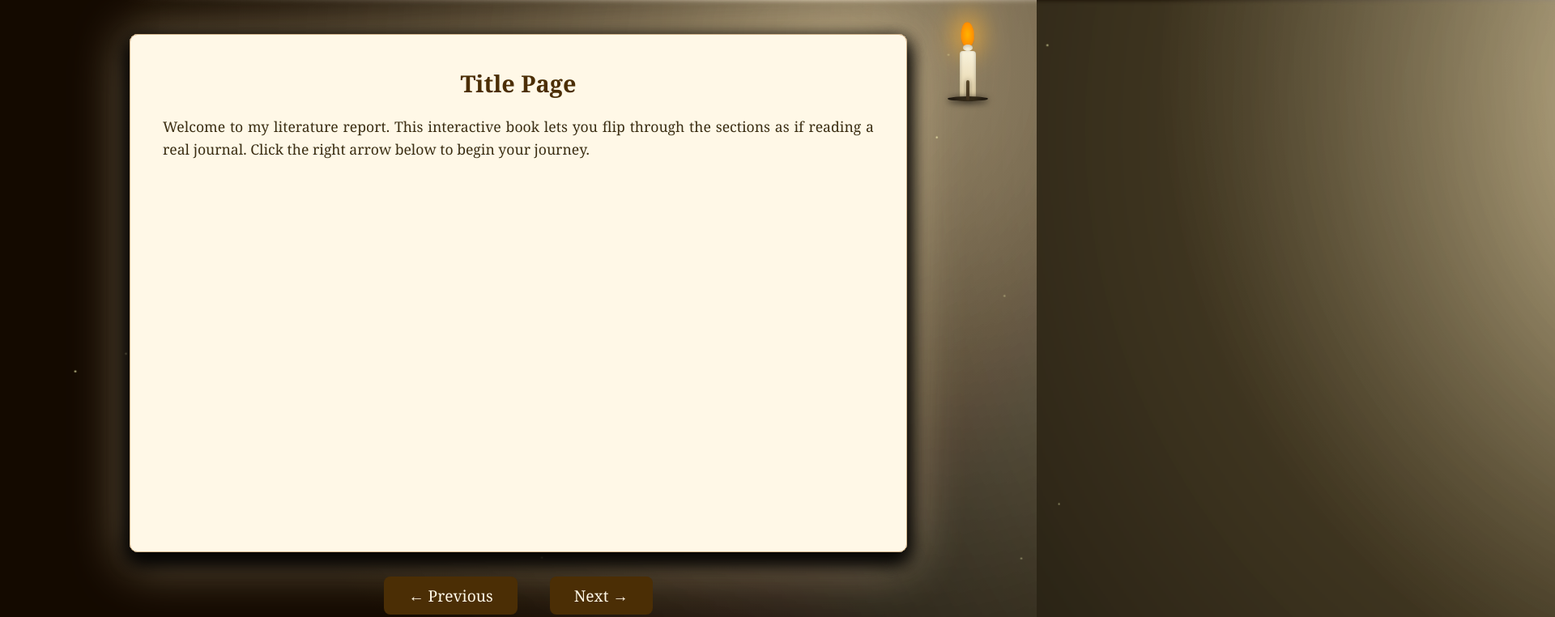
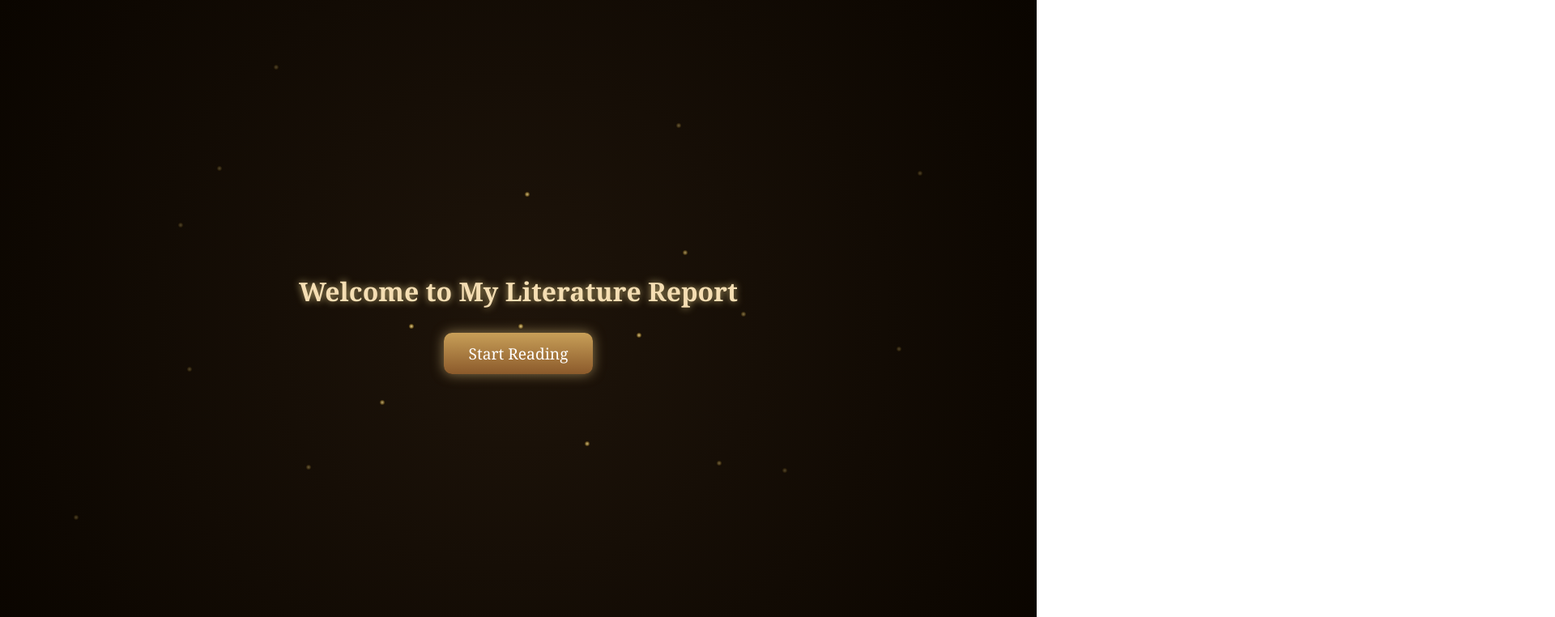
Before and after one commit to RaRstore153/pagesss, a plain HTML site: page index.html in a window 1280 px wide. Shown: the top 762 px of the page at 81% size, 1920 px wide, since content can reach past the window. Drawn offline with Linux system fonts and the light colour scheme.

Commit message:
Update index.html

```diff
--- a/index.html
+++ b/index.html
@@ -2,8 +2,8 @@
 <html lang="en">
 <head>
 <meta charset="UTF-8" />
-  <meta name="viewport" content="width=device-width, initial-scale=1.0" />
-  <title>Literature Report</title>
+<meta name="viewport" content="width=device-width,initial-scale=1.0" />
+<title>Literature Report – Welcome</title>
 <style>
 * {
   margin: 0;
@@ -15,291 +15,261 @@
 body {
   height: 100vh;
   width: 100vw;
-      display: flex;
-      flex-direction: column;
-      justify-content: center;
-      align-items: center;
-      background: radial-gradient(circle at 80% 10%, rgba(255,210,130,0.3) 0%, rgba(20,10,0,1) 70%);
+  background: radial-gradient(circle at center, rgba(30, 20, 10, 1) 0%, rgba(10, 5, 0, 1) 100%);
   overflow: hidden;
+  color: #f5deb3;
   position: relative;
-      transition: background 1s ease;
 }
 
-    /* Candle glow overlay */
-    .candle-glow {
-      position: absolute;
-      top: 0;
-      left: 0;
-      width: 200vw;
-      height: 200vh;
+/* --- FIRELIES --- */
+.firefly {
+  position: fixed;
+  width: 6px;
+  height: 6px;
+  background: radial-gradient(circle, rgba(255, 230, 150, .9) 0%, rgba(255, 200, 60, .3) 60%, transparent 100%);
+  border-radius: 50%;
   pointer-events: none;
-      background: radial-gradient(circle at 85% 10%, rgba(255, 230, 150, 0.35) 0%, rgba(0, 0, 0, 0.9) 70%);
-      mix-blend-mode: lighten;
-      animation: glowFlicker 2s infinite ease-in-out alternate;
-      z-index: 0;
+  z-index: 1;
+  opacity: 0.5;
+  transition: opacity 0.5s, transform 1s ease;
+  filter: blur(0.6px);
 }
 
-    @keyframes glowFlicker {
-      0% { opacity: 0.8; filter: blur(0px); }
-      50% { opacity: 1; filter: blur(3px); }
-      100% { opacity: 0.7; filter: blur(1px); }
+/* --- LOADING SCREEN --- */
+#loading-screen {
+  position: fixed;
+  inset: 0;
+  display: flex;
+  align-items: center;
+  justify-content: center;
+  background: transparent;
+  transition: opacity 1s ease;
+  z-index: 5;
+}
+.candle-container {
+  position: relative;
+  width: 80px;
+  height: 140px;
+  animation: rotateCandle 2s linear infinite;
+  transform-origin: center;
+}
+@keyframes rotateCandle {
+  from { transform: rotate(0deg); }
+  to { transform: rotate(-360deg); }
+}
+.candle-flame {
+  position: absolute;
+  top: -25px;
+  left: 50%;
+  width: 20px;
+  height: 30px;
+  transform: translateX(-50%);
+  background: radial-gradient(ellipse at center, #ffb300 0%, #ff8c00 70%, rgba(255,140,0,0) 80%);
+  border-radius: 50% 50% 35% 35%;
+  animation: flicker .15s infinite;
+  box-shadow: 0 0 30px 10px rgba(255,180,50,.7);
+}
+@keyframes flicker {
+  0% { transform: translateX(-50%) scale(1,1.05) rotate(1deg); opacity:.95; }
+  50% { transform: translateX(-50%) scale(.9,1.1) rotate(-2deg); opacity:1; }
+  100% { transform: translateX(-50%) scale(1,1.05) rotate(1deg); opacity:.9; }
+}
+.candle-wick {
+  position: absolute;
+  top: 5px;
+  left: 50%;
+  transform: translateX(-50%);
+  width: 3px;
+  height: 10px;
+  background: #2b2b2b;
+}
+.candle-body {
+  position: absolute;
+  bottom: 15px;
+  left: 50%;
+  transform: translateX(-50%);
+  width: 40px;
+  height: 90px;
+  background: linear-gradient(to bottom, #f8f2dc 0%, #e5d1a4 100%);
+  border-radius: 5px;
+  box-shadow: inset 0 -2px 4px rgba(0,0,0,.3);
+}
+.candle-body::after {
+  content: "";
+  position: absolute;
+  top: -10px;
+  left: 8px;
+  width: 24px;
+  height: 10px;
+  background: #f8f2dc;
+  border-radius: 50%;
+  box-shadow: inset 0 2px 4px rgba(0,0,0,.2);
+}
+.candle-holder {
+  position: absolute;
+  bottom: 0;
+  left: 50%;
+  transform: translateX(-50%);
+  width: 80px;
+  height: 12px;
+  background: radial-gradient(circle at center, #3a2f1c 0%, #1b150d 100%);
+  border-radius: 50%;
+  box-shadow: 0 2px 8px rgba(0,0,0,.8);
+}
+.candle-holder::after {
+  content: "";
+  position: absolute;
+  top: -25px;
+  left: 38px;
+  width: 4px;
+  height: 30px;
+  background: linear-gradient(to bottom, #5c4a2b, #3b2d1a);
+  border-radius: 2px;
 }
 
-    /* Candle */
-    .candle {
-      position: absolute;
-      top: 30px;
-      right: 60px;
+/* --- START SCREEN --- */
+#start-screen {
+  position: fixed;
+  inset: 0;
+  background: transparent;
   display: flex;
   flex-direction: column;
   align-items: center;
-      z-index: 10;
+  justify-content: center;
+  opacity: 0;
+  pointer-events: none;
+  transition: opacity 1s ease;
+  z-index: 3;
+}
+#start-screen.visible {
+  opacity: 1;
+  pointer-events: auto;
 }
 
-    .flame {
-      width: 18px;
-      height: 28px;
-      background: radial-gradient(ellipse at center, #ffb300 0%, #ff8c00 70%, rgba(255,140,0,0) 80%);
-      border-radius: 50% 50% 35% 35%;
-      animation: flicker 0.15s infinite;
-      box-shadow: 0 0 30px 10px rgba(255,180,50,0.7);
-      transform-origin: bottom center;
+h1 {
+  font-size: 2rem;
+  margin-bottom: 30px;
+  text-align: center;
+  color: #f5deb3;
+  text-shadow: 0 0 10px rgba(255,230,150,.7);
 }
 
-    .wick {
-      width: 2px;
-      height: 10px;
-      background: #2b2b2b;
-      margin-top: -5px;
+button {
+  background: linear-gradient(180deg, #c89f58, #8b5a2b);
+  border: none;
+  color: #fff;
+  padding: 12px 30px;
+  font-size: 1.2rem;
+  cursor: pointer;
+  border-radius: 10px;
+  box-shadow: 0 0 15px rgba(255,223,150,.5);
+  transition: all .3s ease;
 }
-
-    .candle-body {
-      width: 20px;
-      height: 60px;
-      background: linear-gradient(to bottom, #f8f2dc 0%, #e5d1a4 100%);
-      border-radius: 4px;
-      box-shadow: inset 0 -2px 4px rgba(0,0,0,0.3);
-      position: relative;
-    }
-
-    .candle-body::after {
-      content: "";
-      position: absolute;
-      top: -8px;
-      left: 4px;
-      width: 12px;
-      height: 8px;
-      background: #f8f2dc;
-      border-radius: 50%;
-      box-shadow: inset 0 2px 4px rgba(0,0,0,0.2);
-    }
-
-    /* Candle pierce effect (holder) */
-    .candle-holder {
-      width: 50px;
-      height: 6px;
-      background: radial-gradient(circle at center, #3a2f1c 0%, #1b150d 100%);
-      border-radius: 50%;
-      margin-top: -4px;
-      position: relative;
-      box-shadow: 0 2px 8px rgba(0,0,0,0.8);
-    }
-
-    .candle-holder::after {
-      content: "";
-      position: absolute;
-      top: -20px;
-      left: 23px;
-      width: 4px;
-      height: 25px;
-      background: linear-gradient(to bottom, #5c4a2b, #3b2d1a);
-      border-radius: 2px;
-      box-shadow: 0 0 6px rgba(0,0,0,0.5);
-    }
-
-    @keyframes flicker {
-      0%   { transform: scale(1, 1.05) rotate(1deg); opacity: 0.95; }
-      50%  { transform: scale(0.9, 1.1) rotate(-2deg); opacity: 1; }
-      100% { transform: scale(1, 1.05) rotate(1deg); opacity: 0.9; }
-    }
-
-    /* Book */
-    .book {
-      position: relative;
-      width: 75vw;
-      height: 80vh;
-      perspective: 2000px;
-      z-index: 2;
-      filter: drop-shadow(0 0 30px rgba(255, 230, 180, 0.4));
-    }
-
-    .page {
-      position: absolute;
-      width: 100%;
-      height: 100%;
-      background: #fff8e7;
-      box-shadow: 0 10px 25px rgba(0, 0, 0, 0.5);
-      transform-origin: left;
-      transition: transform 1s;
-      border: 1px solid #d2b48c;
-      padding: 40px;
-      overflow: hidden;
-      border-radius: 10px;
-    }
-
-    .page h1 {
-      font-size: 1.8em;
-      margin-bottom: 20px;
-      color: #4b2e05;
-      text-align: center;
-    }
-
-    .page p {
-      font-size: 1.1em;
-      color: #3a2d12;
-      line-height: 1.6em;
-      text-align: justify;
-    }
-
-    .controls {
-      display: flex;
-      justify-content: center;
-      gap: 40px;
-      margin-top: 30px;
-      z-index: 3;
-    }
-
-    .btn {
-      background: #4b2e05;
-      color: #fff8e7;
-      border: none;
-      font-size: 1.2em;
-      padding: 10px 30px;
-      cursor: pointer;
-      border-radius: 8px;
-      transition: background 0.3s, transform 0.2s;
-    }
-
-    .btn:hover {
-      background: #6b4010;
+button:hover {
+  background: linear-gradient(180deg, #e3b75f, #a96c31);
+  box-shadow: 0 0 25px rgba(255,223,150,.7);
   transform: scale(1.05);
 }
 
-    .hidden {
-      opacity: 0;
-      transition: opacity 0.3s;
+/* --- Zoom In Animation for Button --- */
+.zoom-in-animation {
+  transform-origin: center center;
+  animation: zoomButton 0.8s ease forwards;
 }
 
-    /* Floating dust particles */
-    .particle {
-      position: absolute;
-      background: radial-gradient(circle, rgba(255,255,200,0.9) 0%, rgba(255,255,150,0.2) 70%, transparent 100%);
-      border-radius: 50%;
-      width: 3px;
-      height: 3px;
-      pointer-events: none;
-      z-index: 1;
-      animation: floatDust 10s linear infinite;
+@keyframes zoomButton {
+  0% { transform: scale(1); opacity: 1; }
+  50% { transform: scale(1.5); opacity: 1; }
+  100% { transform: scale(1); opacity: 0; }
 }
 
-    @keyframes floatDust {
-      0% { transform: translate(0, 0) scale(1); opacity: 0.2; }
-      50% { transform: translate(100px, -150px) scale(1.2); opacity: 1; }
-      100% { transform: translate(200px, -300px) scale(0.8); opacity: 0; }
+/* Fade out for loading */
+.fade-out {
+  opacity: 0;
+  transition: opacity 1s ease;
 }
 </style>
 </head>
 <body>
 
-  <div class="candle-glow"></div>
+<!-- Fireflies -->
+<div id="firefly-layer"></div>
 
-  <div class="candle">
-    <div class="flame"></div>
-    <div class="wick"></div>
+<!-- LOADING SCREEN -->
+<div id="loading-screen">
+  <div class="candle-container" id="candle">
+    <div class="candle-flame"></div>
+    <div class="candle-wick"></div>
     <div class="candle-body"></div>
     <div class="candle-holder"></div>
   </div>
-
-  <div class="book" id="book">
-    <div class="page" id="page1">
-      <h1>Title Page</h1>
-      <p>Welcome to my literature report. This interactive book lets you flip through
-      the sections as if reading a real journal. Click the right arrow below to begin your journey.</p>
-    </div>
-    <div class="page" id="page2">
-      <h1>Introduction</h1>
-      <p>Literature is a mirror reflecting the soul of humanity. Through words, we preserve emotion,
-      thought, and truth across generations.</p>
-    </div>
-    <div class="page" id="page3">
-      <h1>Body</h1>
-      <p>From ancient poems to modern novels, literature continues to shape societies. Each story is
-      a voice echoing through time, connecting hearts and ideas.</p>
-    </div>
-    <div class="page" id="page4">
-      <h1>Conclusion</h1>
-      <p>The written word endures as a vessel of imagination and memory — proof that art and reason
-      can coexist in beauty. Thank you for reading this report.</p>
-    </div>
-    <div class="page" id="page5">
-      <h1>References</h1>
-      <p>1. Shakespeare, W. (1603). *Hamlet.*<br>
-      2. Homer. *The Odyssey.*<br>
-      3. Austen, J. (1813). *Pride and Prejudice.*<br>
-      4. Orwell, G. (1949). *1984.*<br><br>
-      These timeless works continue to inspire and shape the art of storytelling.</p>
-    </div>
 </div>
 
-  <div class="controls">
-    <button class="btn" id="prevBtn">&#8592; Previous</button>
-    <button class="btn" id="nextBtn">Next &#8594;</button>
+<!-- START SCREEN -->
+<div id="start-screen">
+  <h1>Welcome to My Literature Report</h1>
+  <button id="start-btn">Start Reading</button>
 </div>
 
 <script>
-    const pages = document.querySelectorAll('.page');
-    const nextBtn = document.getElementById('nextBtn');
-    const prevBtn = document.getElementById('prevBtn');
-    let current = 0;
+// --- Fireflies ---
+const fireflies = [];
+const numFireflies = 20;
+const candle = { x: window.innerWidth / 2, y: window.innerHeight / 2 };
 
-    pages.forEach((page, index) => {
-      page.style.zIndex = pages.length - index;
+for (let i = 0; i < numFireflies; i++) {
+  const f = document.createElement('div');
+  f.classList.add('firefly');
+  f.x = Math.random() * window.innerWidth;
+  f.y = Math.random() * window.innerHeight;
+  f.style.left = f.x + 'px';
+  f.style.top = f.y + 'px';
+  fireflies.push(f);
+  document.getElementById('firefly-layer').appendChild(f);
+}
+
+function animateFireflies() {
+  fireflies.forEach(f => {
+    const dx = candle.x - f.x;
+    const dy = candle.y - f.y;
+    const dist = Math.sqrt(dx*dx + dy*dy);
+
+    f.x += (dx / dist) * 0.3 + (Math.random() - 0.5) * 1.5;
+    f.y += (dy / dist) * 0.3 + (Math.random() - 0.5) * 1.5;
+
+    const glow = Math.max(0.3, 1.5 - dist/300);
+    f.style.opacity = glow;
+
+    f.style.left = f.x + 'px';
+    f.style.top = f.y + 'px';
   });
+  requestAnimationFrame(animateFireflies);
+}
+animateFireflies();
 
-    nextBtn.addEventListener('click', () => {
-      if (current < pages.length - 1) {
-        const texts = pages[current].querySelectorAll('h1, p');
-        texts.forEach(t => t.classList.add('hidden'));
-        pages[current].style.transform = 'rotateY(-180deg)';
-        current++;
-      }
+// --- Screen flow ---
+window.addEventListener('load', () => {
+  const loading = document.getElementById('loading-screen');
+  const startScreen = document.getElementById('start-screen');
+  const startBtn = document.getElementById('start-btn');
+
+  setTimeout(() => {
+    loading.classList.add('fade-out');
+    setTimeout(() => {
+      loading.style.display = 'none';
+      startScreen.classList.add('visible');
+    }, 1000);
+  }, 3000);
+
+  // --- Fixed Start Button Zoom ---
+  startBtn.addEventListener('click', () => {
+    startBtn.classList.add('zoom-in-animation');
+
+    setTimeout(() => {
+      window.location.href = 'indexxx.html';
+    }, 800);
   });
-
-    prevBtn.addEventListener('click', () => {
-      if (current > 0) {
-        current--;
-        pages[current].style.transform = 'rotateY(0deg)';
-        const texts = pages[current].querySelectorAll('h1, p');
-        texts.forEach(t => t.classList.remove('hidden'));
-      }
 });
-
-    // 🧭 Keyboard navigation support
-    document.addEventListener('keydown', (event) => {
-      if (event.key === 'ArrowRight') nextBtn.click();
-      else if (event.key === 'ArrowLeft') prevBtn.click();
-    });
-
-    // ✨ Floating dust effect
-    for (let i = 0; i < 40; i++) {
-      const particle = document.createElement('div');
-      particle.classList.add('particle');
-      particle.style.left = Math.random() * window.innerWidth + 'px';
-      particle.style.top = Math.random() * window.innerHeight + 'px';
-      particle.style.animationDuration = 8 + Math.random() * 6 + 's';
-      particle.style.animationDelay = Math.random() * 4 + 's';
-      document.body.appendChild(particle);
-    }
 </script>
 </body>
 </html>
```
Lines whose indentation alone changed are shown as unchanged.
